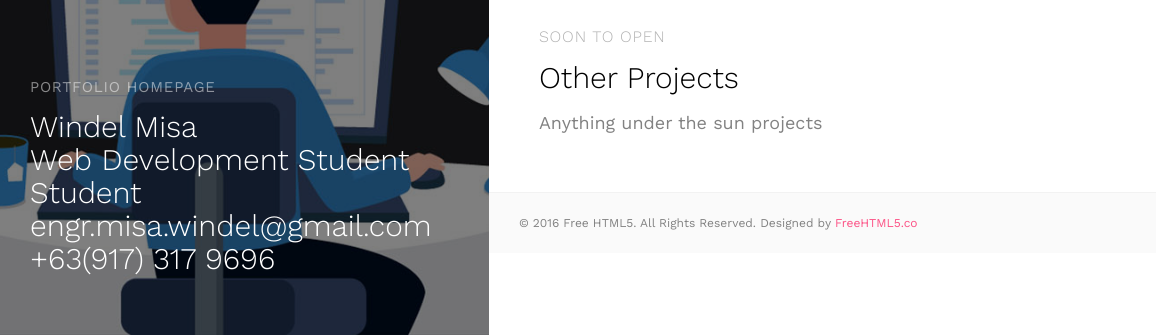
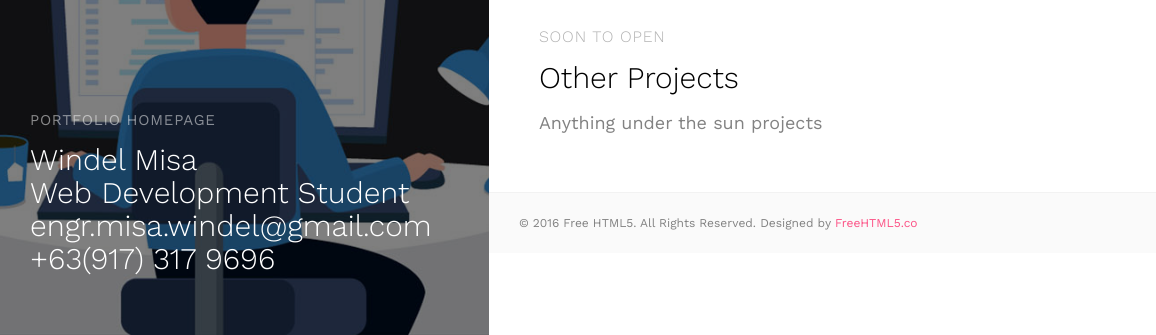
Before and after one commit to desoto13/Portfolio, a plain HTML site: page index.html in a window 1280 px wide. Shown: the part 465-800 px from the top of the page, 0-1156 px from the left. Drawn offline with nearby package versions, Linux system fonts and the light colour scheme; files whose address does not match are found by name.

Commit message:
Portfolio Homepage

```diff
--- a/index.html
+++ b/index.html
@@ -68,7 +68,7 @@
 			</nav>
 			<div class="featured">
 				<span>PORTFOLIO HOMEPAGE</span>
-				<h2>Windel Misa <br> Web Development Student Student<br>engr.misa.windel@gmail.com<br> +63(917) 317 9696<br></h2>
+				<h2>Windel Misa <br> Web Development Student<br>engr.misa.windel@gmail.com<br> +63(917) 317 9696<br></h2>
 			</div>
 		</div>
 		<div id="fh5co-main-content">
```
